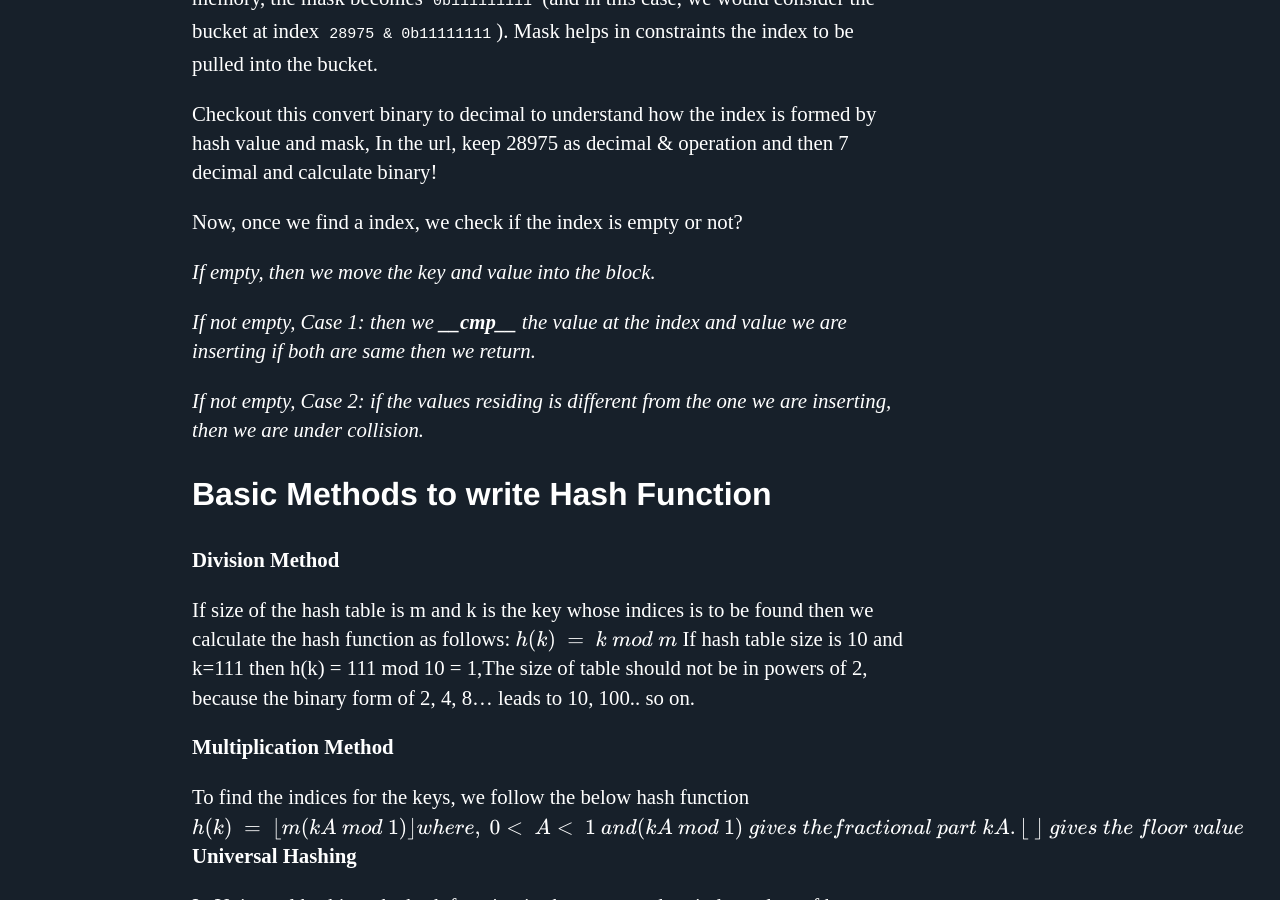
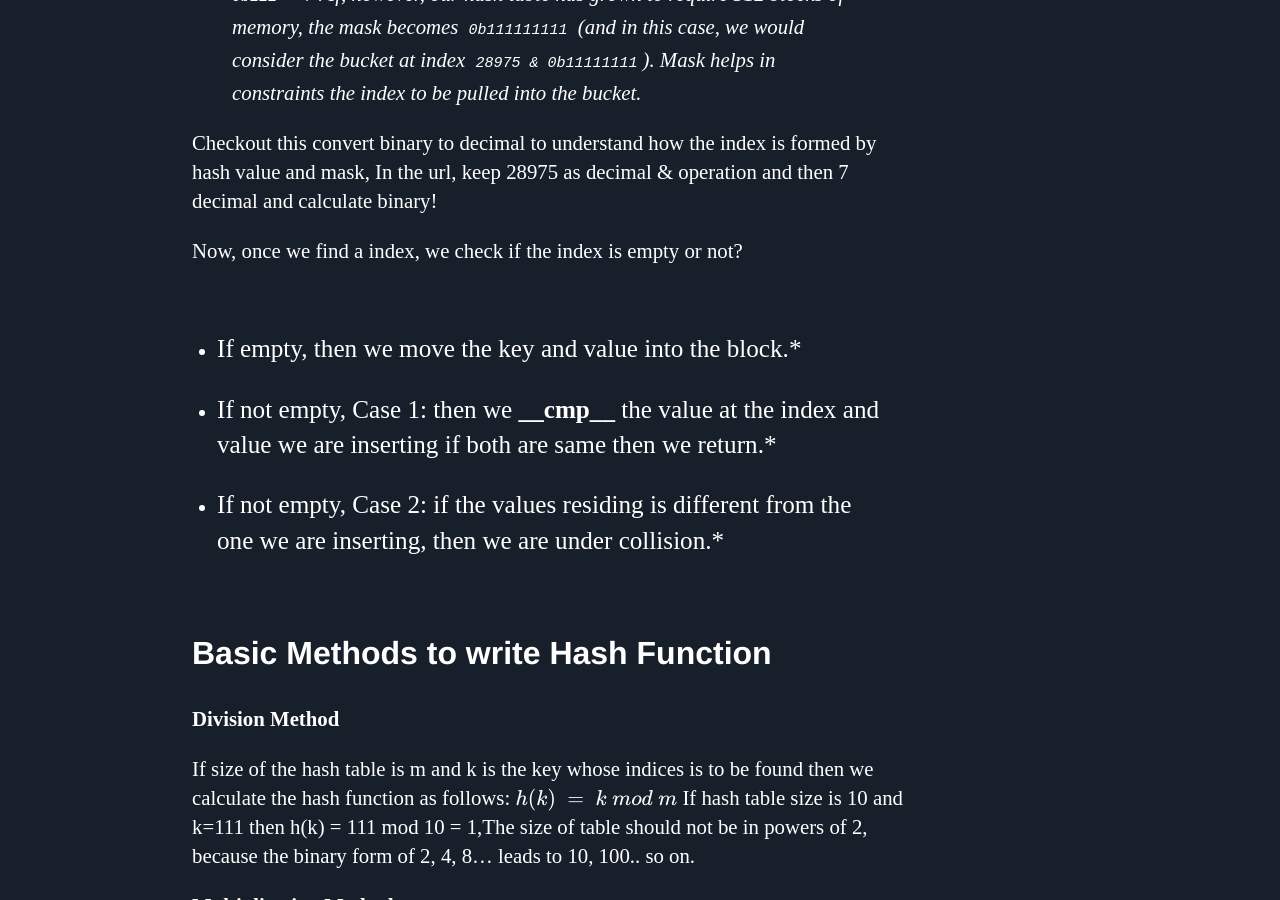
Before and after one commit to Mayurji/mayurji.github.io, a Jekyll site: the page built from _data-structure-algorithms/2021-01-29-DSA_5.md, in a window 1280 px wide and 900 px high, scrolled down 2707 px. Built offline with Jekyll 4.4.1, drawn with Linux system fonts in a browser that asks for light colours; formulas are drawn with MathJax 3; comment, search, counter and statistics services are not loaded.

Commit message:
Update 2021-01-29-DSA_5.md

```diff
--- a/_data-structure-algorithms/2021-01-29-DSA_5.md
+++ b/_data-structure-algorithms/2021-01-29-DSA_5.md
@@ -41,17 +41,17 @@ We've seen the space issue with DAT as the number of keys or indices increase an
 
 Similar to creating an array, we should block a chunk of memory to create hash table. Since we are creating a index based on key using hash function, we must ensure that the index generated fits within the chunk the memory or buckets.
 
-Placing a new data in hash table requires two checks: the hashed value of the key and how the value compares to other objects. This is because when we insert data, the key is first hashed and masked so that it turns into an effective index in an array. The mask makes sure that the hash value, which can take the value of any integer, fits within the allocated number of buckets. So if we have allocated 8 blocks of memory, each block is 1 byte and our hash value is `28975`, we consider the bucket at index `28975 & 0b111 = 7`. If, however, our hash table has grown to require 512 blocks of memory, the mask becomes `0b111111111` (and in this case, we would consider the bucket at index `28975 & 0b11111111`). Mask helps in constraints the index to be pulled into the bucket.
+> *Placing a new data in hash table requires two checks: the hashed value of the key and how the value compares to other objects. This is because when we insert data, the key is first hashed and masked so that it turns into an effective index in an array. The mask makes sure that the hash value, which can take the value of any integer, fits within the allocated number of buckets. So if we have allocated 8 blocks of memory, each block is 1 byte and our hash value is `28975`, we consider the bucket at index `28975 & 0b111 = 7`. If, however, our hash table has grown to require 512 blocks of memory, the mask becomes `0b111111111` (and in this case, we would consider the bucket at index `28975 & 0b11111111`). Mask helps in constraints the index to be pulled into the bucket.*
 
 Checkout this [convert binary to decimal](https://www.rapidtables.com/calc/math/binary-calculator.html) to understand how the index is formed by hash value and mask, In the url, keep 28975 as decimal & operation and then 7 decimal and calculate binary!
 
  Now, once we find a index, we check if the index is empty or not?
 
-*If empty, then we move the key and value into the block.*
+* If empty, then we move the key and value into the block.*
 
-*If not empty, Case 1: then we **\__cmp__** the value at the index and value we are inserting if both are same then we return.*
+* If not empty, Case 1: then we **\__cmp__** the value at the index and value we are inserting if both are same then we return.*
 
-*If not empty, Case 2: if the values residing is different from the one we are inserting, then we are under collision.*
+* If not empty, Case 2: if the values residing is different from the one we are inserting, then we are under collision.*
 
 ### Basic Methods to write Hash Function
 
```
